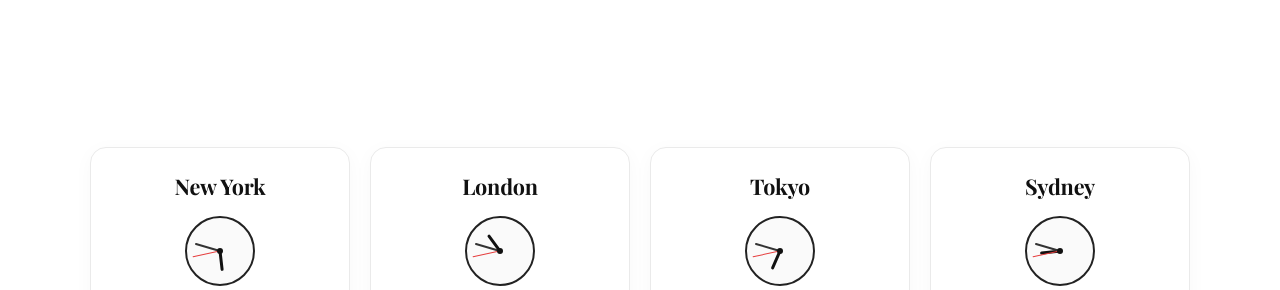
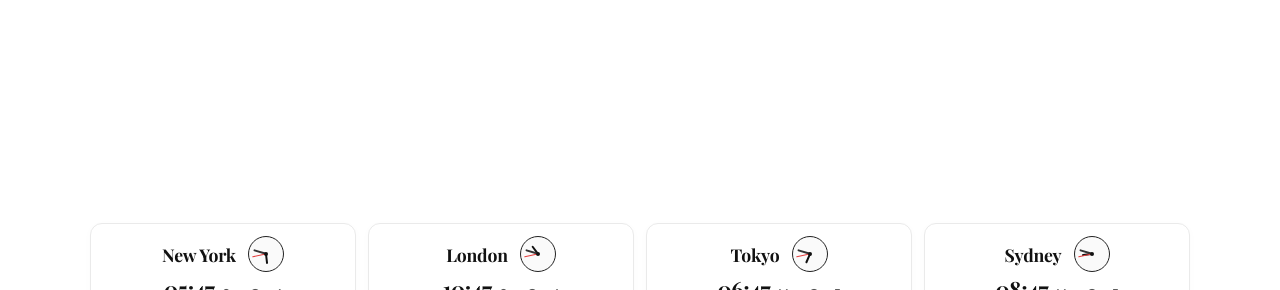
Before and after one commit to linamini2000/world-clock-widget, a plain HTML site: page index.html in a window 1280 px wide. Shown: the part 125-415 px from the top of the page. Drawn offline with nearby package versions, Linux system fonts and the light colour scheme; a web font is replaced by a local one.

Commit message:
Refactor styles for Compact World Clock Widget
Updated styles and structure for the Compact World Clock Widget. Adjusted paddings, gaps, and sizes for better layout and appearance.

```diff
--- a/index.html
+++ b/index.html
@@ -3,7 +3,7 @@
 <head>
     <meta charset="UTF-8">
     <meta name="viewport" content="width=device-width, initial-scale=1.0">
-    <title>World Clock Widget</title>
+    <title>Compact World Clock Widget</title>
     <link href="https://fonts.googleapis.com/css2?family=Playfair+Display:ital,wght@0,400..900;1,400..900&family=Plus+Jakarta+Sans:wght@400;500;600;700&display=swap" rel="stylesheet">
     <style>
         * {
@@ -20,7 +20,7 @@
             justify-content: center;
             align-items: center;
             min-height: 100vh;
-            padding: 20px;
+            padding: 10px;
         }
 
         .container {
@@ -28,7 +28,7 @@
             max-width: 1100px;
             display: grid;
             grid-template-columns: repeat(4, 1fr);
-            gap: 20px;
+            gap: 12px;
         }
 
         @media (max-width: 900px) {
@@ -46,10 +46,10 @@
         .clock-card {
             background: #ffffff;
             border: 1px solid #eaeaea;
-            border-radius: 16px;
-            padding: 24px 16px;
+            border-radius: 12px;
+            padding: 12px 10px;
             text-align: center;
-            box-shadow: 0 4px 20px rgba(0, 0, 0, 0.03);
+            box-shadow: 0 2px 10px rgba(0, 0, 0, 0.02);
             transition: transform 0.2s ease, box-shadow 0.2s ease;
             display: flex;
             flex-direction: column;
@@ -58,32 +58,40 @@
 
         .clock-card:hover {
             transform: translateY(-2px);
-            box-shadow: 0 6px 24px rgba(0, 0, 0, 0.06);
+            box-shadow: 0 4px 16px rgba(0, 0, 0, 0.05);
+        }
+
+        .top-row {
+            display: flex;
+            align-items: center;
+            justify-content: center;
+            gap: 12px;
+            width: 100%;
+            margin-bottom: 6px;
         }
 
         .city-name {
             font-family: 'Playfair Display', serif;
-            font-size: 1.35rem;
+            font-size: 1.1rem;
             font-weight: 700;
             color: #111111;
-            margin-bottom: 16px;
             letter-spacing: -0.01em;
         }
 
-        /* Analog Clock Styles */
+        /* Compact Analog Clock Styles */
         .analog-clock {
-            width: 70px;
-            height: 70px;
-            border: 2px solid #222;
+            width: 36px;
+            height: 36px;
+            border: 1.5px solid #222;
             border-radius: 50%;
             position: relative;
-            margin-bottom: 16px;
             background: #fafafa;
+            flex-shrink: 0;
         }
 
         .center-dot {
-            width: 6px;
-            height: 6px;
+            width: 4px;
+            height: 4px;
             background: #111;
             border-radius: 50%;
             position: absolute;
@@ -102,16 +110,16 @@
         }
 
         .hour-hand {
-            width: 3px;
-            height: 20px;
+            width: 2px;
+            height: 10px;
             background: #111;
             transform: translateX(-50%) rotate(0deg);
             z-index: 3;
         }
 
         .minute-hand {
-            width: 2px;
-            height: 26px;
+            width: 1.5px;
+            height: 13px;
             background: #333;
             transform: translateX(-50%) rotate(0deg);
             z-index: 4;
@@ -119,34 +127,47 @@
 
         .second-hand {
             width: 1px;
-            height: 28px;
+            height: 14px;
             background: #e53e3e;
             transform: translateX(-50%) rotate(0deg);
             z-index: 5;
         }
 
+        .bottom-row {
+            display: flex;
+            align-items: baseline;
+            justify-content: center;
+            gap: 8px;
+        }
+
         .digital-time {
             font-family: 'Playfair Display', serif;
-            font-size: 2.1rem;
+            font-size: 1.4rem;
             font-weight: 700;
             color: #111111;
             letter-spacing: -0.02em;
-            margin-bottom: 6px;
             line-height: 1;
         }
 
+        .meta-info {
+            display: flex;
+            flex-direction: column;
+            align-items: flex-start;
+            line-height: 1.1;
+        }
+
         .date-str {
-            font-size: 0.9rem;
+            font-size: 0.75rem;
             font-weight: 500;
             color: #555555;
-            margin-bottom: 4px;
+            margin-bottom: 2px;
         }
 
         .ampm-str {
-            font-size: 0.75rem;
+            font-size: 0.65rem;
             font-weight: 700;
             color: #888888;
-            letter-spacing: 0.08em;
+            letter-spacing: 0.05em;
             text-transform: uppercase;
         }
     </style>
@@ -154,12 +175,12 @@
 <body>
 
     <div class="container" id="clock-container">
-        <!-- Clocks will be populated via JavaScript -->
+        <!-- Clocks populated via JavaScript -->
     </div>
 
     <script>
         const cities = [
-            { name: "New York", timezone: "America/New_YorK" },
+            { name: "New York", timezone: "America/New_York" },
             { name: "London", timezone: "Europe/London" },
             { name: "Tokyo", timezone: "Asia/Tokyo" },
             { name: "Sydney", timezone: "Australia/Sydney" }
@@ -167,11 +188,11 @@
 
         const container = document.getElementById('clock-container');
 
-        // Create cards structure
         cities.forEach((city, index) => {
             const card = document.createElement('div');
             card.className = 'clock-card';
             card.innerHTML = `
+                <div class="top-row">
                     <div class="city-name">${city.name}</div>
                     <div class="analog-clock">
                         <div class="center-dot"></div>
@@ -179,9 +200,14 @@
                         <div class="hand minute-hand" id="min-${index}"></div>
                         <div class="hand second-hand" id="sec-${index}"></div>
                     </div>
+                </div>
+                <div class="bottom-row">
                     <div class="digital-time" id="time-${index}">--:--</div>
+                    <div class="meta-info">
                         <div class="date-str" id="date-${index}">---, --- --</div>
                         <div class="ampm-str" id="ampm-${index}">--</div>
+                    </div>
+                </div>
             `;
             container.appendChild(card);
         });
@@ -190,10 +216,8 @@
             const now = new Date();
 
             cities.forEach((city, index) => {
-                // Get time components for specific timezone
                 const optionsTime = { timeZone: city.timezone, hour: 'numeric', minute: 'numeric', second: 'numeric', hour12: false };
-                const formatterTime = new Intl.DateTimeFormat([], optionsTime);
-                const timeParts = formatterTime.formatToParts(now);
+                const timeParts = new Intl.DateTimeFormat([], optionsTime).formatToParts(now);
 
                 let hours = 0, minutes = 0, seconds = 0;
                 timeParts.forEach(p => {
@@ -202,23 +226,17 @@
                     if (p.type === 'second') seconds = parseInt(p.value, 10);
                 });
 
-                // 12-hour format string
                 const options12 = { timeZone: city.timezone, hour: '2-digit', minute: '2-digit', hour12: true };
                 const timeString12 = new Intl.DateTimeFormat([], options12).format(now);
-
-                // Extract time and AM/PM
                 const [timePart, ampmPart] = timeString12.split(' ');
 
-                // Date string (e.g. Sun, Oct 4)
                 const optionsDate = { timeZone: city.timezone, weekday: 'short', month: 'short', day: 'numeric' };
                 const dateString = new Intl.DateTimeFormat('en-US', optionsDate).format(now);
 
-                // Update DOM elements
                 document.getElementById(`time-${index}`).textContent = timePart;
                 document.getElementById(`date-${index}`).textContent = dateString;
                 document.getElementById(`ampm-${index}`).textContent = ampmPart || '';
 
-                // Calculate analog hand rotations (smooth seconds & minutes)
                 const secAngle = (seconds / 60) * 360;
                 const minAngle = ((minutes + seconds / 60) / 60) * 360;
                 const hourAngle = (((hours % 12) + minutes / 60) / 12) * 360;
```
Lines whose indentation alone changed are shown as unchanged.
